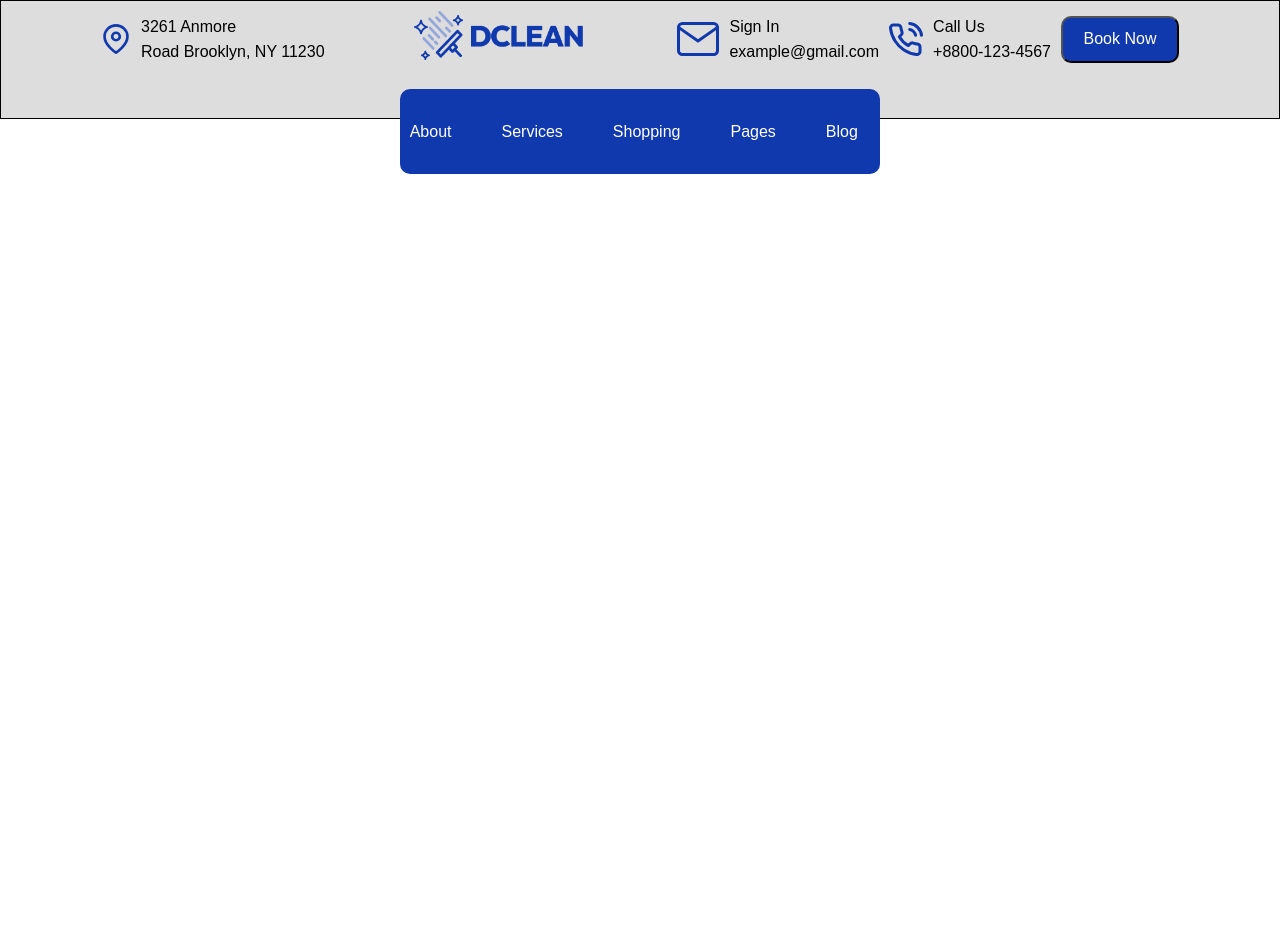
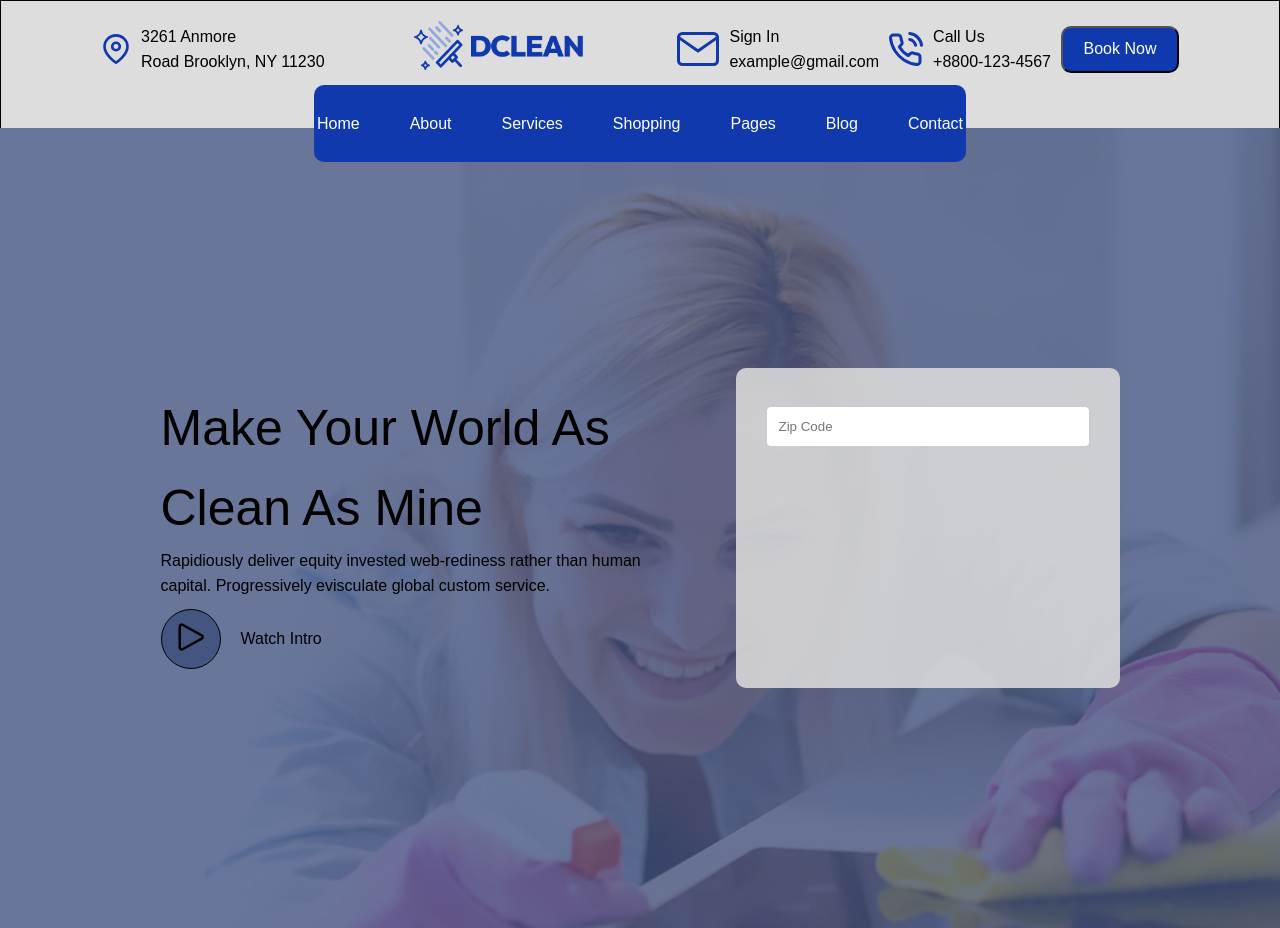
Before and after one commit to FyadMohammed/Intern-Initiate, a plain HTML site: page task_2.html in a window 1280 px wide. Before the commit the page ends 800 px from the top, so only its background shows below. Drawn offline with Linux system fonts and the light colour scheme.

Commit message:
Form section added

```diff
--- a/task_2.css
+++ b/task_2.css
@@ -1,21 +1,32 @@
-/* CSS boilerplate */
-
-*{
+/* ============================
+   CSS BOILERPLATE
+============================ */
+* {
     margin: 0;
     padding: 0;
     box-sizing: border-box;
 }
 
-body{
-    font-family:sans-serif;
+body {
+    font-family: sans-serif;
     line-height: 1.6;
 }
 
+.container {
+    display: flex;
+    gap: 20px;
+    justify-content: center;
+    align-items: center;
+    width: 100%;
+}
 
-/* Header Section */
+
+/* ============================
+   HEADER SECTION
+============================ */
 
 /* 1. Main Navbar */
-.main_navbar{
+.main_navbar {
     display: flex;
     flex-direction: column;
     background-color: #ddd;
@@ -23,74 +34,158 @@
 }
 
 /* 1a. Upper Navbar */
-.upper_navbar{
+.upper_navbar {
     display: flex;
     flex-direction: row;
-    margin-top:10px ;
-    margin-bottom: 50px;
+    margin-top: 10px;
+    padding-top: 10px;
+    padding-bottom: 50px;
     padding-left: 100px;
     padding-right: 100px;
-    flex:1;
+    flex: 1;
     justify-content: space-between;
 }
 
-.header_text{
+.header_text {
     display: flex;
     flex-direction: column;
 }
 
-.location svg{
+.location svg {
     height: 30px;
     width: 30px;
 }
 
-.upper_navbar .location, .mail,.nav_contact{
+.upper_navbar .location,
+.mail,
+.nav_contact {
     display: flex;
     flex-direction: row;
     gap: 10px;
     align-items: center;
-
 }
 
-.logo img{
+.logo img {
     width: auto;
     height: 49px;
 }
 
-.mail_contact_button{
+.mail_contact_button {
     display: flex;
     flex-direction: row;
-    gap:10px;
+    gap: 10px;
 }
 
-.nav_contact button{
-    background-color:#1039AD;
+.nav_contact button {
+    background-color: #1039AD;
     color: white;
     border-radius: 10px;
-    width:118px;
+    width: 118px;
     height: 47px;
-    font-size:16px;
+    font-size: 16px;
 }
 
 /* 1b. Lower Navbar */
-
-.lower_navbar{
+.lower_navbar {
     align-items: center;
     background-color: #1039AD;
-    color:white;
-    padding: 30px;
-    margin-top:-30px;
-    margin-left:400px;
-    margin-right:400px;
+    color: white;
+    padding: 26px;
+    margin-top: -44px;
+    margin-left: auto;
+    margin-right: auto;
     border-radius: 10px;
-
+    width: 51vw;
+    position: relative;
+    z-index: 5;
 }
 
-.lower_navbar ul{
+.lower_navbar ul {
     display: flex;
     justify-content: center;
     list-style: none;
-    flex:1;
+    flex: 1;
     gap: 50px;
+}
 
+header section {
+    width: full;
 }
+
+/* Hero Section */
+.hero {
+    background-image: url("Task_2/T2_cute_housewife_cleaning_kitchen_trans.png");
+    width: auto;
+    height: 100vh;
+    background-color: #455582;
+    margin-top: -34px;
+    display: flex;
+    justify-content: center;
+    padding:60px;
+    align-items: center;
+    gap: 63px;
+}
+
+/* Text_button */
+.text_button{
+    display: flex;
+    flex-direction: column;
+    justify-content: flex-start;
+    width: 40vw;
+    height: auto;
+}
+
+.text_button h1{
+    font-size: 50px;
+    font-weight: 500;
+}
+
+
+.button_desc{
+    display: flex;
+    align-items: center;
+    gap:20px;
+    margin-top: 10px;
+    background: none;
+}
+
+.button_desc svg{
+    height: 40px;
+    width: 40px;
+    border-radius: 65%;
+    background-color: #455582;
+    ;
+}
+
+.button_desc button{
+    height: 60px;
+    width: 60px;
+    border: 1px solid;
+    border-radius: 65%;
+    background-color: #455582;
+    cursor: pointer;
+}
+
+
+/* Registration Form */
+.registration_form{
+    width: 30vw;
+    height: 40vh;
+    background-color: #dddd;
+    border-radius: 10px;
+    padding:30px;
+    display: flex;
+    flex-direction: column;
+    justify-content: space-between;
+    align-items: centers;
+    gap: 30px;
+}
+.registration_form input[type=text]{
+    width: 100%;
+    padding: 12px;
+    margin: 8px 0;
+    display: inline-block;
+    border: 1px solid #ccc;
+    border-radius: 5px;
+    box-sizing: border-box;
+}
--- a/task_2.html
+++ b/task_2.html
@@ -71,6 +71,33 @@
 
                 </nav>
             </div>
+
+            <section>
+                <div class="hero">
+                    <div class="text_button">
+                        <h1>Make Your World As Clean As Mine</h1>
+                        <p>Rapidiously deliver equity invested
+                            web-rediness rather than human capital.
+                            Progressively evisculate global custom
+                            service.
+                        </p>
+                        <div class="button_desc">
+                            <button>
+                                <svg xmlns="http://www.w3.org/2000/svg" fill="none" viewBox="0 0 24 24" stroke-width="1.5" stroke="currentColor" class="size-6">
+                                <path stroke-linecap="round" stroke-linejoin="round" d="M5.25 5.653c0-.856.917-1.398 1.667-.986l11.54 6.347a1.125 1.125 0 0 1 0 1.972l-11.54 6.347a1.125 1.125 0 0 1-1.667-.986V5.653Z" />
+                                </svg>
+                            </button>
+                            <p>Watch Intro</p>
+                        </div>
+                    </div>
+                    <div class="registration_form">
+                        <div class="zip_code">
+                            <input type="text" id="zip_code" name="Zip Code" placeholder="Zip Code ">
+                        </div>
+                    </div>
+                </div>
+            </section>
+
         </header>
     </body>
 </html>
```
Also changed, not shown: Task_2/T2_cute_house_wife_cleaning_kitchen.jpg (added), Task_2/T2_cute_housewife_cleaning_kitchen_trans.png (added), Task_2/button.png (added), Task_2/image.png (added).
